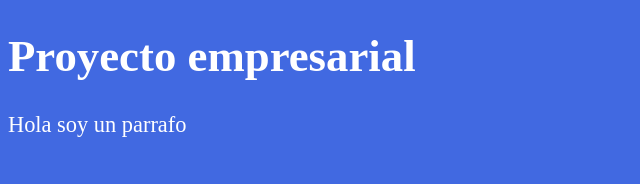
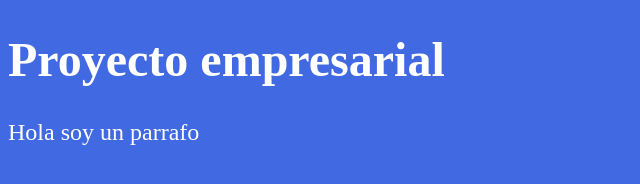
Before and after one commit to leonel-carvajal/prueba-repositorio, a plain HTML site: page index.html in a window 1280 px wide. Shown: the whole page, without its empty margins (0-640 px from the left). Drawn offline with Linux system fonts and the light colour scheme.

Commit message:
Update styles.css

```diff
--- a/css/styles.css
+++ b/css/styles.css
@@ -1,5 +1,5 @@
 body{
     background-color: royalblue;
-    font-size:1.4em;
+    font-size:1.5em;
     color:#fff;
 }
```
